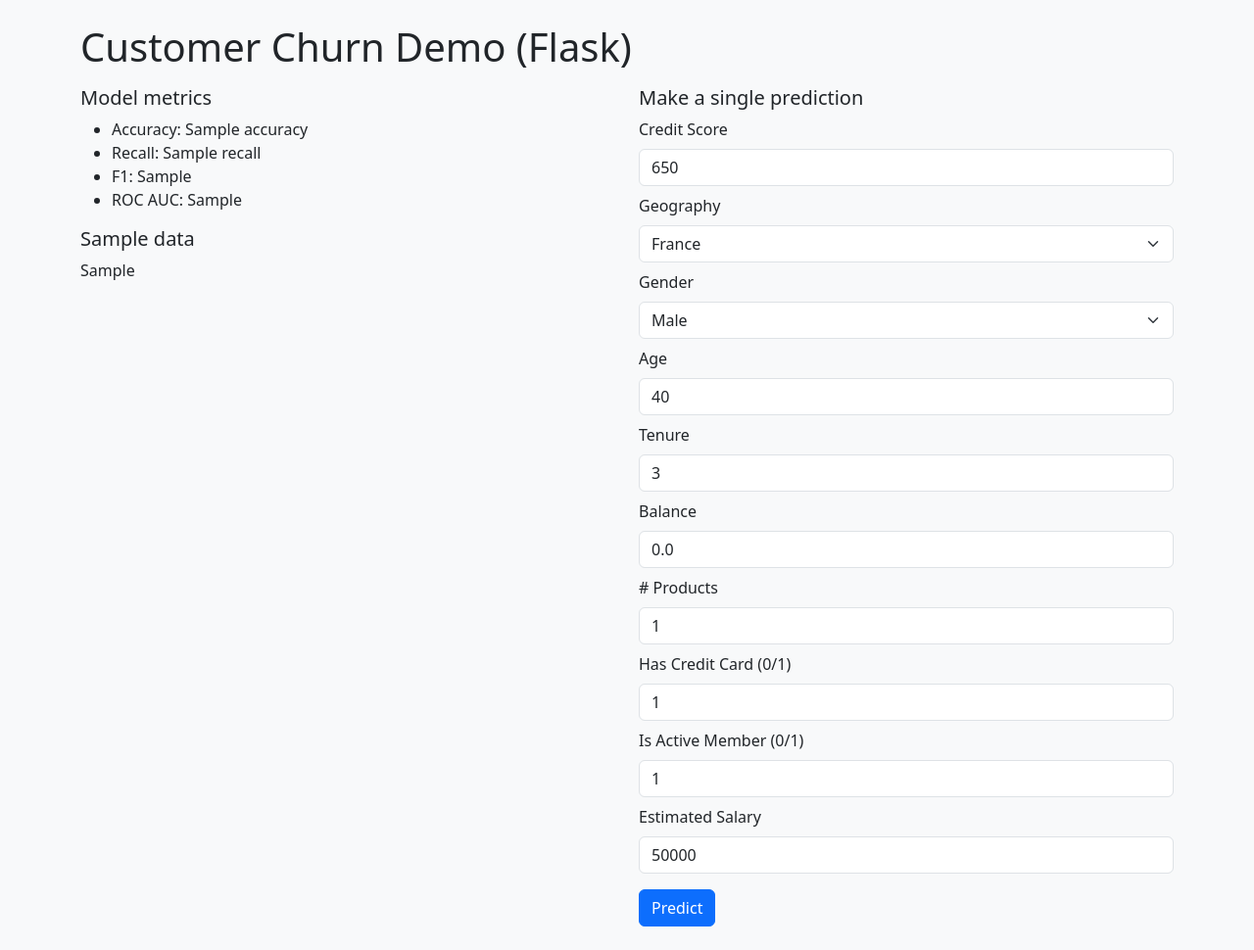
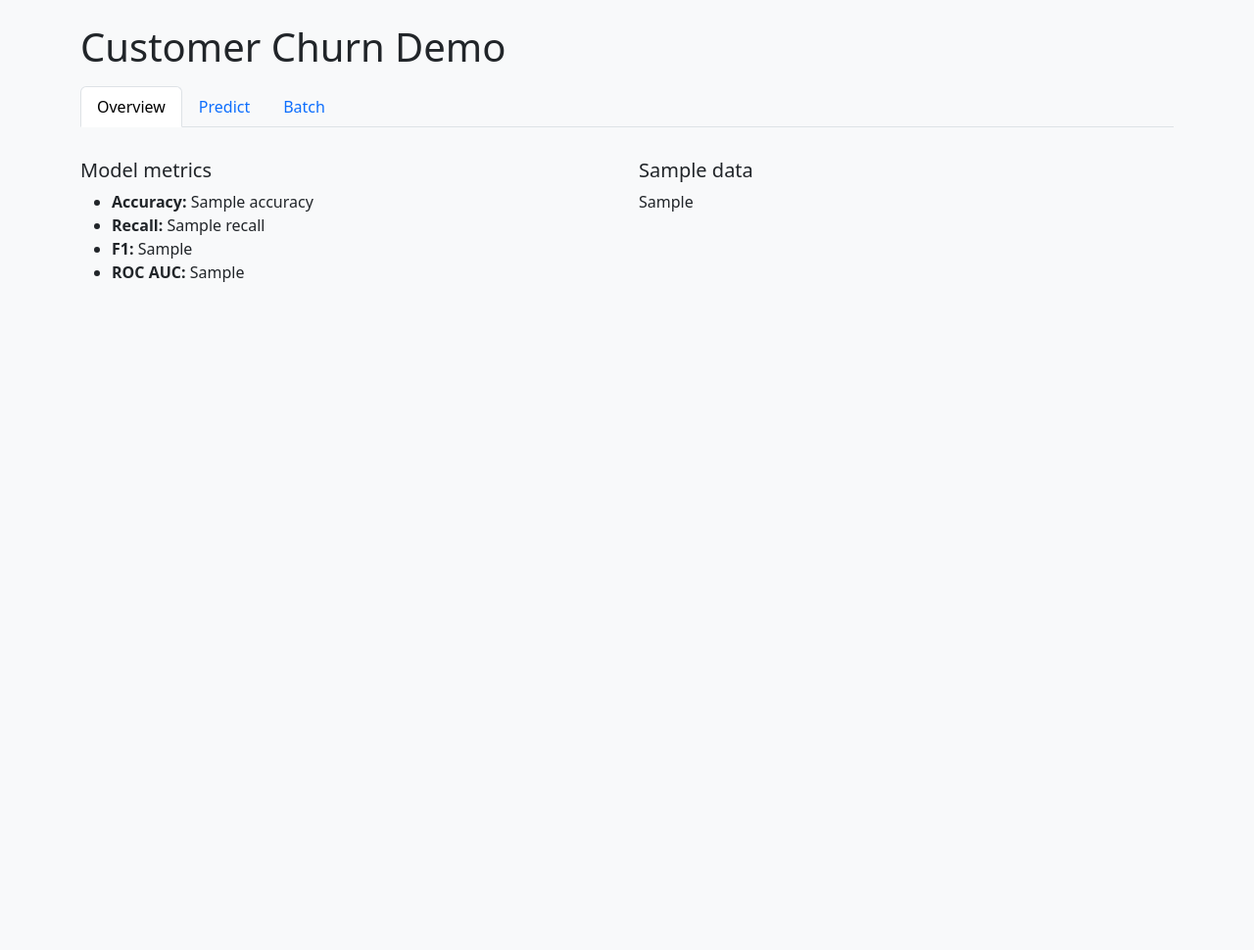
Before and after one commit to Sandeep21803/-Customer-Churn-Detection, a Flask app: template templates/index.html in a window 1280 px wide. Shown: the whole page at 98% size. After the commit the page ends 288 px from the top, so only its background shows below. Run offline with Flask 3, Linux system fonts and the light colour scheme; the template is opened without the code that fills it: most values are stand-ins (such as "Sample title", 1, 10 or a date in 2020); parts of the project's set-up code (start-up, migrations or seed data) failed here and were passed over; some libraries are stand-ins or nearby versions.

Commit message:
Aug 5, 2026, 1:57 PM

```diff
--- a/app.py
+++ b/app.py
@@ -1,6 +1,8 @@
-from flask import Flask, render_template, request
+from flask import Flask, render_template, request, send_file
 import pandas as pd
 import numpy as np
+import os
+import pickle
 
 from sklearn.preprocessing import LabelEncoder, StandardScaler
 from sklearn.model_selection import train_test_split
@@ -13,9 +15,17 @@ import warnings
 warnings.filterwarnings('ignore')
 
 app = Flask(__name__)
+app.config['UPLOAD_FOLDER'] = 'uploads'
+os.makedirs(app.config['UPLOAD_FOLDER'], exist_ok=True)
 
 
-def load_and_train():
+def load_and_train(persist_path='model.pkl'):
+    # Load persisted context if available
+    if os.path.exists(persist_path):
+        with open(persist_path, 'rb') as f:
+            context = pickle.load(f)
+        return context
+
     df = pd.read_csv('Churn_Modelling.csv')
 
     # Feature engineering (same as notebook)
@@ -79,6 +89,11 @@ def load_and_train():
         'full_df': df,
         'model': model,
     }
+
+    # Persist context for faster subsequent startups
+    with open(persist_path, 'wb') as f:
+        pickle.dump(context, f)
+
     return context
 
 
@@ -153,7 +168,62 @@ def predict():
     except Exception:
         prob = None
 
-    return render_template('result.html', prediction=int(pred), probability=prob)
+    # Compute local feature importances (if available)
+    importances = None
+    try:
+        base_model = None
+        # if pipeline, find last estimator with feature_importances_
+        if hasattr(model, 'named_steps'):
+            # get last step
+            last = list(model.named_steps.items())[-1][1]
+            base_model = last
+        else:
+            base_model = model
+
+        if hasattr(base_model, 'feature_importances_'):
+            fi = base_model.feature_importances_
+            features = ctx['features_columns']
+            imp_df = pd.DataFrame({'feature': features, 'importance': fi})
+            imp_df = imp_df.sort_values('importance', ascending=False).head(10)
+            importances = imp_df.to_dict(orient='records')
+    except Exception:
+        importances = None
+
+    return render_template('result.html', prediction=int(pred), probability=prob, importances=importances)
+
+
+@app.route('/predict_batch', methods=['POST'])
+def predict_batch():
+    file = request.files.get('file')
+    if not file:
+        return 'No file uploaded', 400
+
+    path = os.path.join(app.config['UPLOAD_FOLDER'], file.filename)
+    file.save(path)
+
+    df_in = pd.read_csv(path)
+    # Expect same input columns as used in form; try to map
+    required = ['CreditScore','Geography','Gender','Age','Tenure','Balance','NumOfProducts','HasCrCard','IsActiveMember','EstimatedSalary']
+    missing = [c for c in required if c not in df_in.columns]
+    if missing:
+        return f'Missing columns in upload: {missing}', 400
+
+    rows = []
+    for _, r in df_in.iterrows():
+        form = r.to_dict()
+        row = preprocess_input(form, ctx)
+        pred = ctx['model'].predict(row)[0]
+        try:
+            prob = ctx['model'].predict_proba(row)[0][1]
+        except Exception:
+            prob = None
+        rows.append({'prediction': int(pred), 'probability': float(prob) if prob is not None else None})
+
+    out = pd.concat([df_in.reset_index(drop=True), pd.DataFrame(rows)], axis=1)
+    out_path = path.replace('.csv', '_predictions.csv')
+    out.to_csv(out_path, index=False)
+
+    return send_file(out_path, as_attachment=True)
 
 
 if __name__ == '__main__':
--- a/templates/index.html
+++ b/templates/index.html
@@ -5,32 +5,56 @@
     <meta name="viewport" content="width=device-width, initial-scale=1">
     <title>Customer Churn - Demo UI</title>
     <link href="https://cdn.jsdelivr.net/npm/bootstrap@5.3.0/dist/css/bootstrap.min.css" rel="stylesheet">
+    <style>
+      .small-input { max-width: 140px; }
+      .tab-pane { padding-top: 1rem; }
+    </style>
   </head>
   <body class="bg-light">
     <div class="container py-4">
-      <h1 class="mb-3">Customer Churn Demo (Flask)</h1>
+      <h1 class="mb-3">Customer Churn Demo</h1>
 
-      <div class="row">
+      <ul class="nav nav-tabs" id="mainTabs" role="tablist">
+        <li class="nav-item" role="presentation">
+          <button class="nav-link active" id="overview-tab" data-bs-toggle="tab" data-bs-target="#overview" type="button" role="tab">Overview</button>
+        </li>
+        <li class="nav-item" role="presentation">
+          <button class="nav-link" id="predict-tab" data-bs-toggle="tab" data-bs-target="#predict" type="button" role="tab">Predict</button>
+        </li>
+        <li class="nav-item" role="presentation">
+          <button class="nav-link" id="batch-tab" data-bs-toggle="tab" data-bs-target="#batch" type="button" role="tab">Batch</button>
+        </li>
+      </ul>
+
+      <div class="tab-content">
+        <div class="tab-pane active" id="overview" role="tabpanel">
+          <div class="row mt-3">
             <div class="col-md-6">
               <h5>Model metrics</h5>
               <ul>
-            <li>Accuracy: {{ metrics['accuracy'] }}</li>
-            <li>Recall: {{ metrics['recall'] }}</li>
-            <li>F1: {{ metrics['f1'] }}</li>
-            <li>ROC AUC: {{ metrics['roc_auc'] }}</li>
+                <li><strong>Accuracy:</strong> {{ metrics['accuracy'] }}</li>
+                <li><strong>Recall:</strong> {{ metrics['recall'] }}</li>
+                <li><strong>F1:</strong> {{ metrics['f1'] }}</li>
+                <li><strong>ROC AUC:</strong> {{ metrics['roc_auc'] }}</li>
               </ul>
+            </div>
+            <div class="col-md-6">
               <h5>Sample data</h5>
               <div>{{ sample_table | safe }}</div>
             </div>
+          </div>
+        </div>
 
-        <div class="col-md-6">
-          <h5>Make a single prediction</h5>
-          <form method="post" action="/predict">
-            <div class="mb-2">
+        <div class="tab-pane" id="predict" role="tabpanel">
+          <div class="row mt-3">
+            <div class="col-md-8">
+              <form method="post" action="/predict" id="predictForm">
+                <div class="row g-2">
+                  <div class="col-6 col-md-4">
                     <label class="form-label">Credit Score</label>
-              <input class="form-control" name="CreditScore" value="650">
+                    <input class="form-control" name="CreditScore" type="number" min="300" max="850" value="650">
                   </div>
-            <div class="mb-2">
+                  <div class="col-6 col-md-4">
                     <label class="form-label">Geography</label>
                     <select class="form-select" name="Geography">
                       <option>France</option>
@@ -38,46 +62,73 @@
                       <option>Germany</option>
                     </select>
                   </div>
-            <div class="mb-2">
+                  <div class="col-6 col-md-4">
                     <label class="form-label">Gender</label>
                     <select class="form-select" name="Gender">
                       <option>Male</option>
                       <option>Female</option>
                     </select>
                   </div>
-            <div class="mb-2">
+                  <div class="col-6 col-md-3">
                     <label class="form-label">Age</label>
-              <input class="form-control" name="Age" value="40">
+                    <input class="form-control" name="Age" type="number" min="18" max="100" value="40">
                   </div>
-            <div class="mb-2">
+                  <div class="col-6 col-md-3">
                     <label class="form-label">Tenure</label>
-              <input class="form-control" name="Tenure" value="3">
+                    <input class="form-control" name="Tenure" type="number" min="0" max="10" value="3">
                   </div>
-            <div class="mb-2">
+                  <div class="col-6 col-md-3">
+                    <label class="form-label"># Products</label>
+                    <input class="form-control" name="NumOfProducts" type="number" min="1" max="4" value="1">
+                  </div>
+                  <div class="col-6 col-md-3">
+                    <label class="form-label">Has Credit Card</label>
+                    <select class="form-select" name="HasCrCard">
+                      <option value="1">Yes</option>
+                      <option value="0">No</option>
+                    </select>
+                  </div>
+                  <div class="col-6 col-md-3">
+                    <label class="form-label">Is Active Member</label>
+                    <select class="form-select" name="IsActiveMember">
+                      <option value="1">Yes</option>
+                      <option value="0">No</option>
+                    </select>
+                  </div>
+                  <div class="col-6 col-md-3">
                     <label class="form-label">Balance</label>
-              <input class="form-control" name="Balance" value="0.0">
+                    <input class="form-control" name="Balance" type="number" step="0.01" value="0.00">
                   </div>
-            <div class="mb-2">
-              <label class="form-label"># Products</label>
-              <input class="form-control" name="NumOfProducts" value="1">
+                  <div class="col-12 col-md-6">
+                    <label class="form-label">Estimated Salary</label>
+                    <input class="form-control" name="EstimatedSalary" type="number" step="1" value="50000">
                   </div>
-            <div class="mb-2">
-              <label class="form-label">Has Credit Card (0/1)</label>
-              <input class="form-control" name="HasCrCard" value="1">
                 </div>
-            <div class="mb-2">
-              <label class="form-label">Is Active Member (0/1)</label>
-              <input class="form-control" name="IsActiveMember" value="1">
+                <div class="mt-3">
+                  <button class="btn btn-primary" type="submit">Predict</button>
                 </div>
-            <div class="mb-2">
-              <label class="form-label">Estimated Salary</label>
-              <input class="form-control" name="EstimatedSalary" value="50000">
-            </div>
-
-            <button class="btn btn-primary mt-2" type="submit">Predict</button>
               </form>
             </div>
           </div>
         </div>
+
+        <div class="tab-pane" id="batch" role="tabpanel">
+          <div class="row mt-3">
+            <div class="col-md-8">
+              <form method="post" action="/predict_batch" enctype="multipart/form-data">
+                <div class="mb-2">
+                  <label class="form-label">Upload CSV (columns: CreditScore,Geography,Gender,Age,Tenure,Balance,NumOfProducts,HasCrCard,IsActiveMember,EstimatedSalary)</label>
+                  <input class="form-control" name="file" type="file" accept=".csv">
+                </div>
+                <button class="btn btn-secondary" type="submit">Run Batch Predictions & Download</button>
+              </form>
+            </div>
+          </div>
+        </div>
+      </div>
+
+    </div>
+
+    <script src="https://cdn.jsdelivr.net/npm/bootstrap@5.3.0/dist/js/bootstrap.bundle.min.js"></script>
   </body>
 </html>
```
Also changed, not shown: 1 other file. Lines whose indentation alone changed are shown as unchanged.
